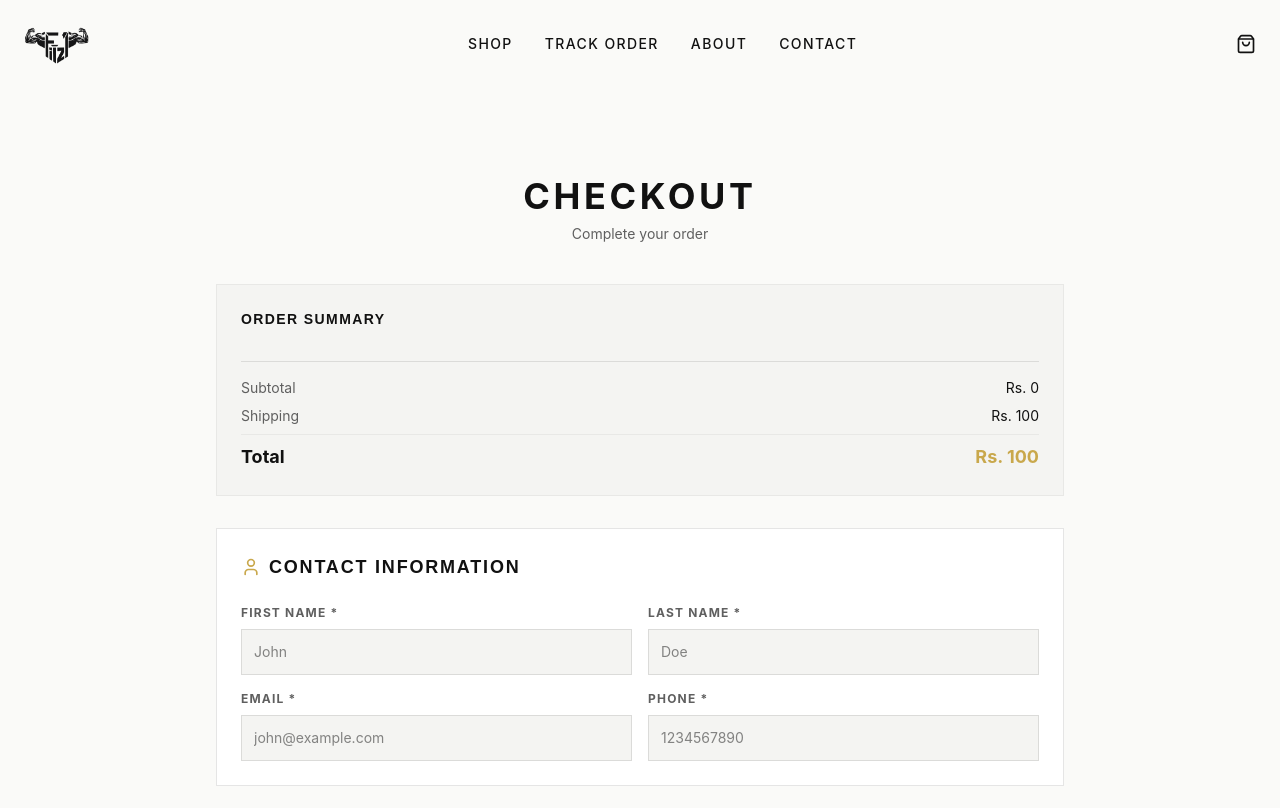
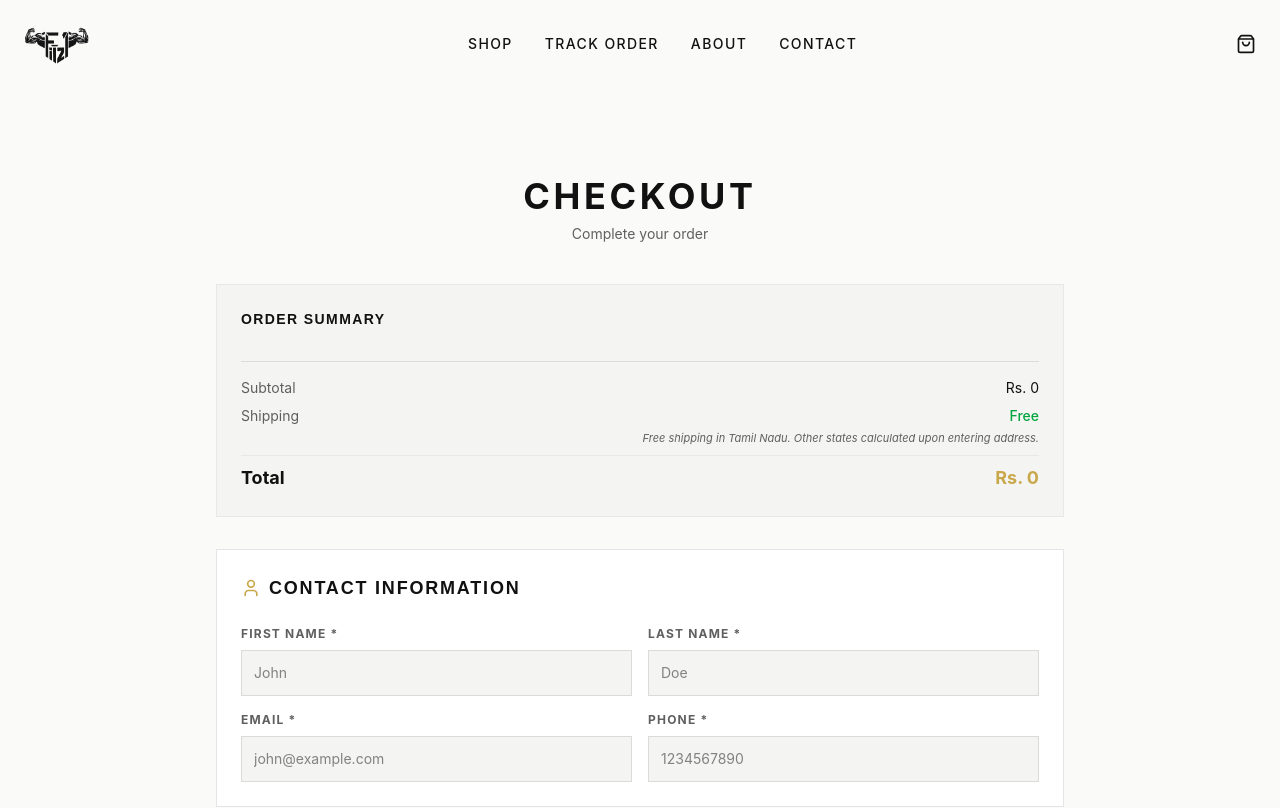
Before and after one commit to tmohamedibahim1011-web/fitz1, a React (Vite) app in the folder frontend/: page /checkout in a window 1280 px wide. Shown: the top 808 px of the page. Built offline with nearby package versions, Linux system fonts and the light colour scheme.

Commit message:
Update checkout to default to Free Shipping and dynamically calculate other states with a policy notice

```diff
--- a/frontend/src/pages/Checkout.jsx
+++ b/frontend/src/pages/Checkout.jsx
@@ -26,7 +26,11 @@ const Checkout = () => {
   const isTamilNadu = formData.state.toLowerCase().trim() === 'tamil nadu' || formData.state.toLowerCase().trim() === 'tn';
 
   const getShippingCost = () => {
+    // Default to Free Shipping if no state is entered yet
+    if (!formData.state.trim()) return 0;
+
     if (isTamilNadu) return 0;
+
     // Check if any item is "Mini" product
     const hasMini = cartItems.some(item =>
       item.name.toLowerCase().includes('mini')
@@ -220,6 +224,11 @@ const Checkout = () => {
                 {shipping === 0 ? 'Free' : `Rs. ${shipping}`}
               </span>
             </div>
+            {shipping === 0 && !formData.state.trim() && (
+              <p className="text-[11px] text-secondary-text text-right -mt-1 italic">
+                Free shipping in Tamil Nadu. Other states calculated upon entering address.
+              </p>
+            )}
             <div className="flex justify-between text-lg font-bold pt-2 border-t border-black/5">
               <span>Total</span>
               <span className="text-luxury-gold">Rs. {finalTotal.toLocaleString()}</span>
```
